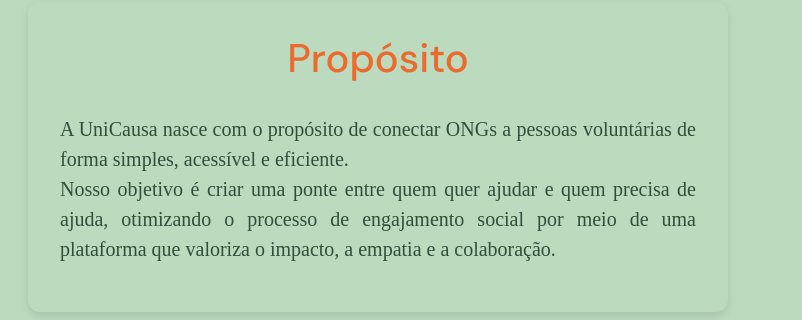
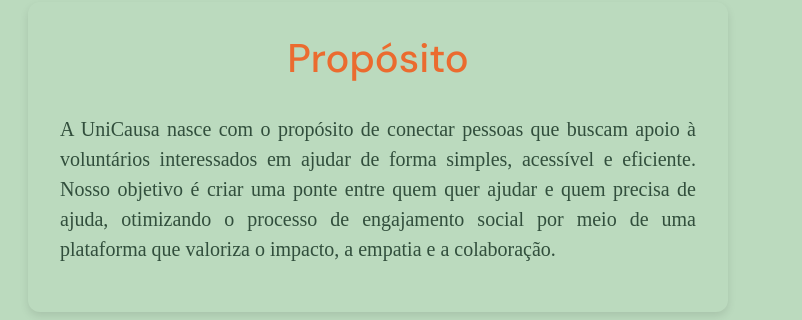
Before and after one commit to RafaelaMichelin/Projeto_voluntario, a plain HTML site: page index.html in a window 1280 px wide. Shown: the part 161-481 px from the top of the page, 478-1280 px from the left. Drawn offline with nearby package versions, Linux system fonts and the light colour scheme; a web font is replaced by a local one.

Commit message:
refactor: Modificando o conteudo do propósito

```diff
--- a/index.html
+++ b/index.html
@@ -49,10 +49,7 @@
 
             <h2>Propósito</h2>
             <br>
-            <p>A UniCausa nasce com o propósito de conectar ONGs a pessoas voluntárias de forma simples, acessível e
-                eficiente.<br> Nosso objetivo é criar uma ponte entre quem quer ajudar e quem precisa de ajuda, otimizando o
-                processo de engajamento social por meio de uma plataforma que valoriza o impacto, a empatia e a
-                colaboração. </p>
+            <p>A UniCausa nasce com o propósito de conectar pessoas que buscam apoio à voluntários interessados em ajudar de forma simples, acessível e eficiente. Nosso objetivo é criar uma ponte entre quem quer ajudar e quem precisa de ajuda, otimizando o processo de engajamento social por meio de uma plataforma que valoriza o impacto, a empatia e a colaboração.</p>
         </div>
     </div>
     <div class="container2">
```
